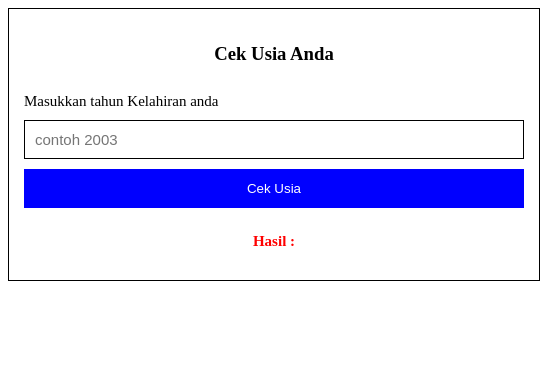
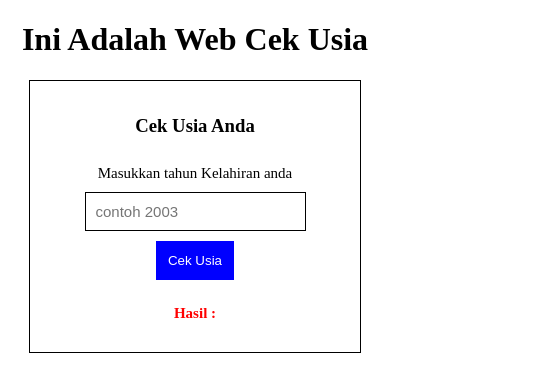
Before and after one commit to webprogrammingptikb21/cekUsia, a plain HTML site: page index.html in a window 390 px wide. Shown: the whole page, 540 px wide, since content can reach past the window. Drawn offline with Linux system fonts and the light colour scheme.

Commit message:
first commit

```diff
--- a/index.html
+++ b/index.html
@@ -49,9 +49,22 @@
         color: red;
         font-weight: bold;
       }
+
+      .h3 {
+        text-align: center;
+      }
+
+      @media (max-width: 450px) {
+        .container {
+          width: 300px;
+          display: flex;
+          align-items: center;
+        }
+      }
     </style>
   </head>
   <body>
+    <h1 class="h3">Ini Adalah Web Cek Usia</h1>
     <div class="container">
       <h3>Cek Usia Anda</h3>
       <label> Masukkan tahun Kelahiran anda</label>
```
